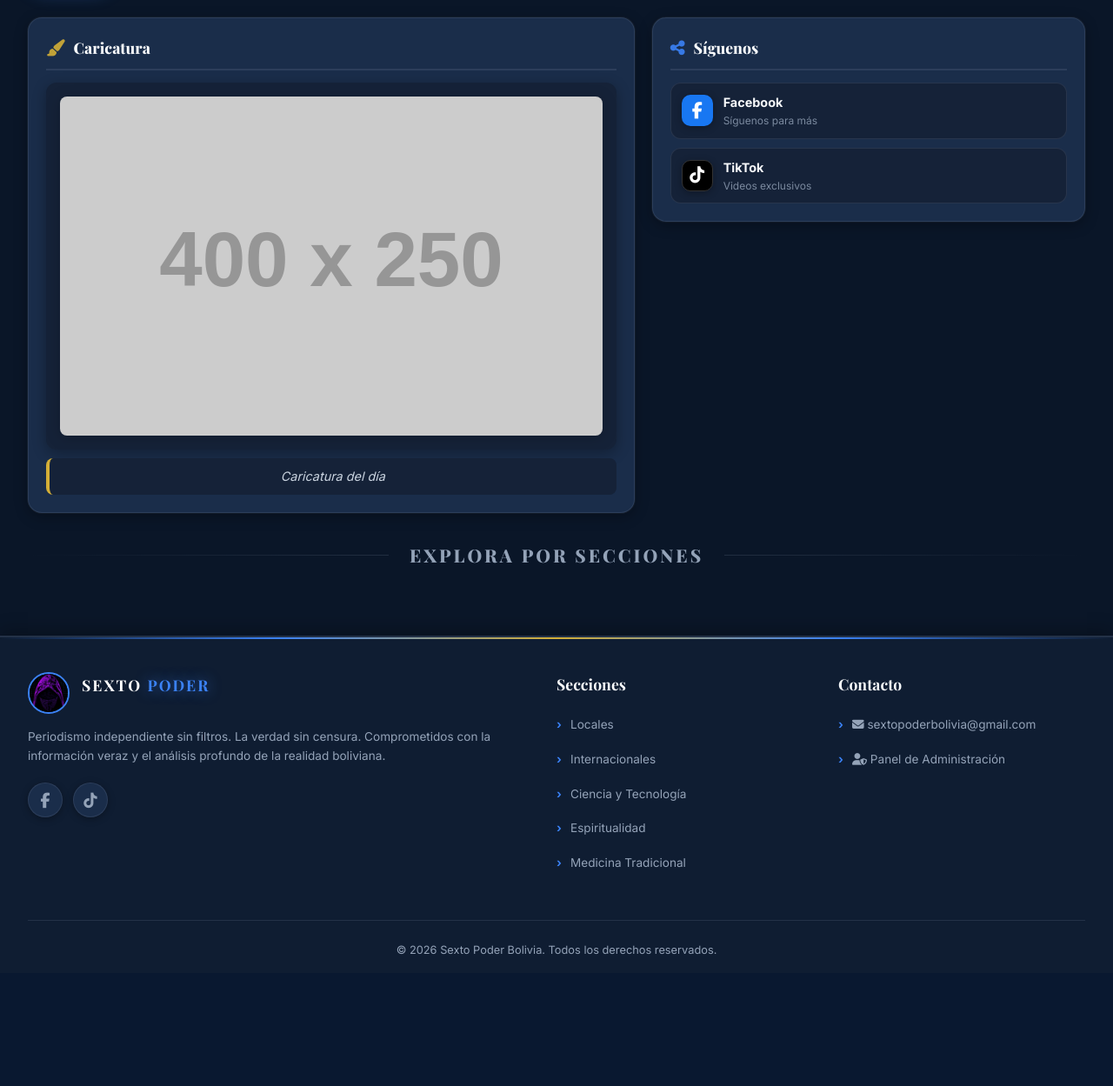
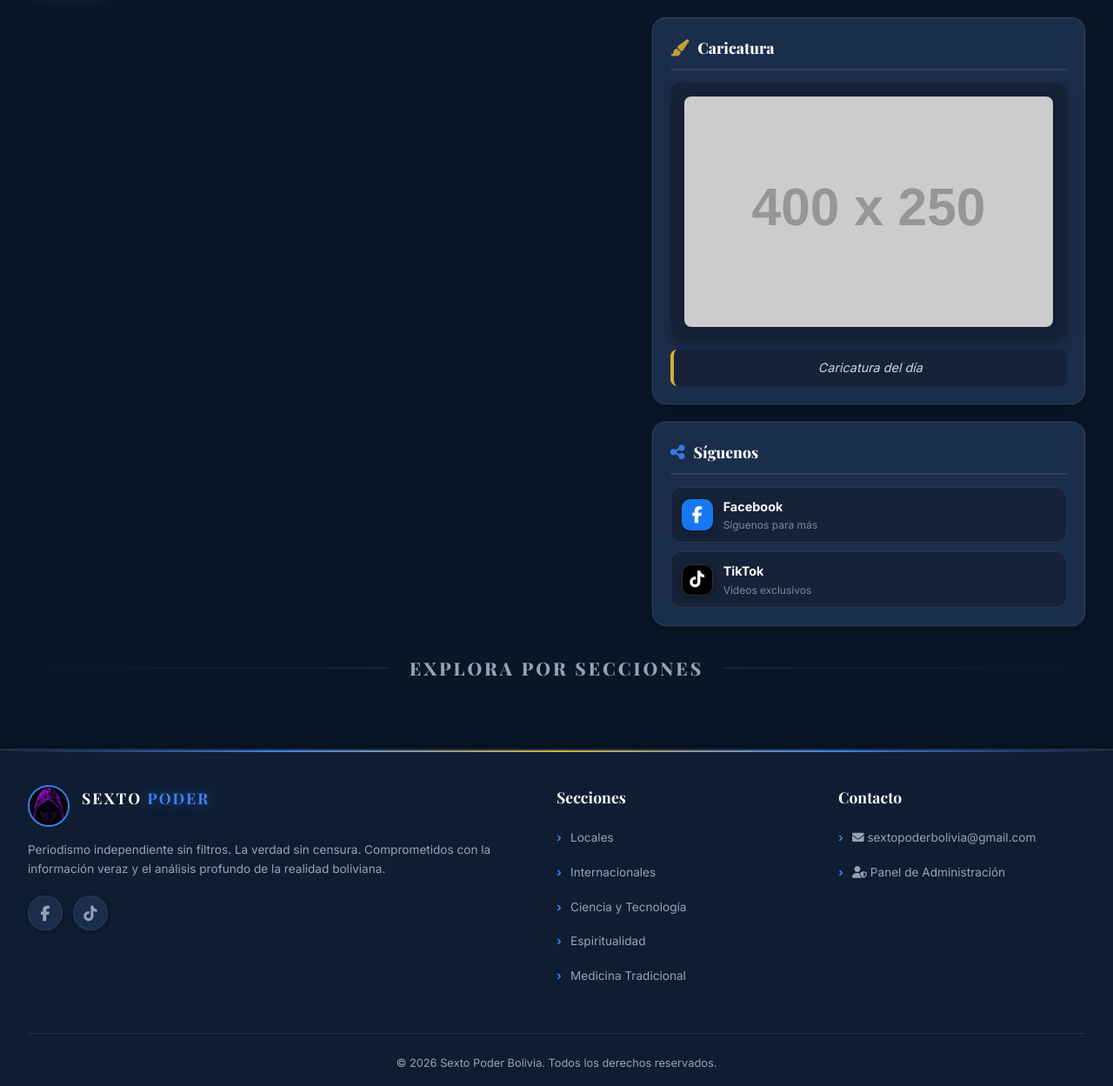
Before and after one commit to roberttivo29-sys/Sexto-Poder-Bolivia, a Flask app: page / in a window 1280 px wide. Shown: the part 149-1398 px from the top of the page at 87% size. Before the commit the page ends 1247 px from the top, so only its background shows below. Run offline with Flask 3, Linux system fonts and the light colour scheme; grey boxes labelled with a size stand in for pictures from a placeholder-image service; data that the repository does not hold is empty; some libraries are stand-ins or nearby versions; some web fonts are replaced.

Commit message:
feat: index.html con orden original desktop + clases para reordenamiento móvil

```diff
--- a/templates/index.html
+++ b/templates/index.html
@@ -148,8 +98,58 @@
             </div>
             {% endif %}
 
-            <!-- 6. Síguenos (SOLO FACEBOOK Y TIKTOK) -->
-            <div class="widget">
+        </div>
+
+        <!-- COLUMNA DERECHA (SIDEBAR): Últimas + Caricatura + Redes -->
+        <aside class="sidebar">
+
+            <!-- 4. Últimas Noticias -->
+            {% if ultimas_noticias %}
+            <div class="widget widget-ultimas">
+                <h3 class="widget-title">
+                    <i class="fas fa-clock" style="color: var(--blue-accent);"></i> Últimas Noticias
+                </h3>
+                <div class="ultimas-list">
+                    {% for nota in ultimas_noticias %}
+                    <a href="/noticia/{{ nota.id }}" class="ultima-item">
+                        {% if nota.imagen %}
+                        <div class="ultima-item-image">
+                            <img src="{{ nota.imagen }}" alt="{{ nota.titulo }}" loading="lazy">
+                        </div>
+                        {% endif %}
+                        <div class="ultima-item-content">
+                            <span class="ultima-item-badge">{{ nota.seccion|replace('-', ' ')|title }}</span>
+                            <h4>{{ nota.titulo[:60] }}{% if nota.titulo|length > 60 %}...{% endif %}</h4>
+                            <span class="ultima-item-date">
+                                <i class="far fa-clock"></i> {{ nota.fecha }}
+                            </span>
+                        </div>
+                    </a>
+                    {% endfor %}
+                </div>
+            </div>
+            {% endif %}
+
+            <!-- 5. Caricatura del Día -->
+            {% if caricatura %}
+            <div class="widget cartoon-widget-compact widget-caricatura">
+                <h3 class="widget-title">
+                    <i class="fas fa-paint-brush" style="color: var(--gold-accent);"></i> Caricatura
+                </h3>
+                <div class="cartoon-container-compact">
+                    <img src="{{ caricatura.valor or 'https://placehold.co/400x250/1e293b/FFF?text=Caricatura' }}"
+                         alt="Caricatura del día"
+                         loading="lazy"
+                         onclick="openLightbox(this)">
+                </div>
+                {% if caricatura.texto %}
+                <p class="caricatura-caption-compact">{{ caricatura.texto }}</p>
+                {% endif %}
+            </div>
+            {% endif %}
+
+            <!-- 6. Síguenos -->
+            <div class="widget widget-redes">
                 <h3 class="widget-title">
                     <i class="fas fa-share-nodes" style="color: var(--blue-accent);"></i> Síguenos
                 </h3>
```
Also changed, not shown: other parts of templates/index.html (+4 -54 lines).
